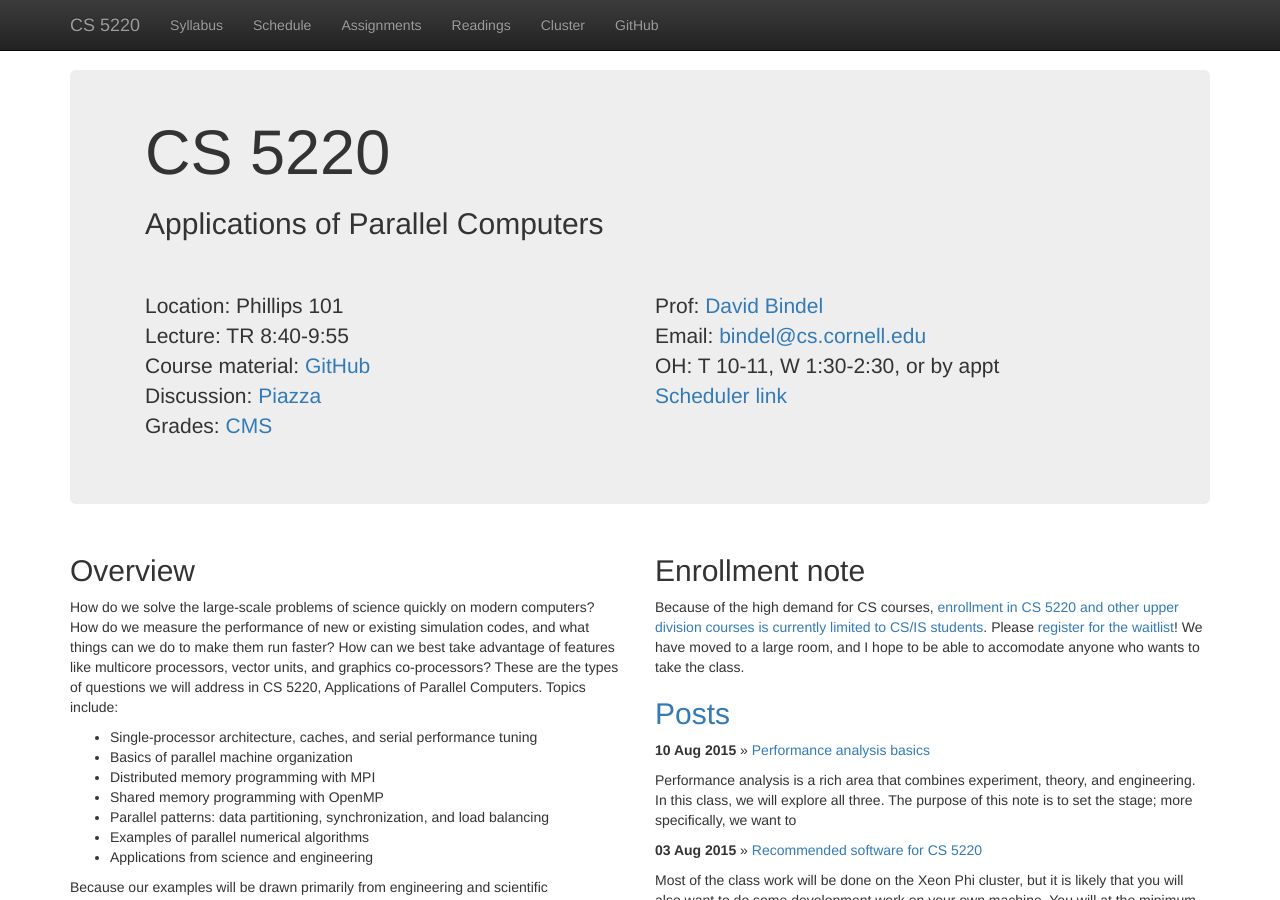
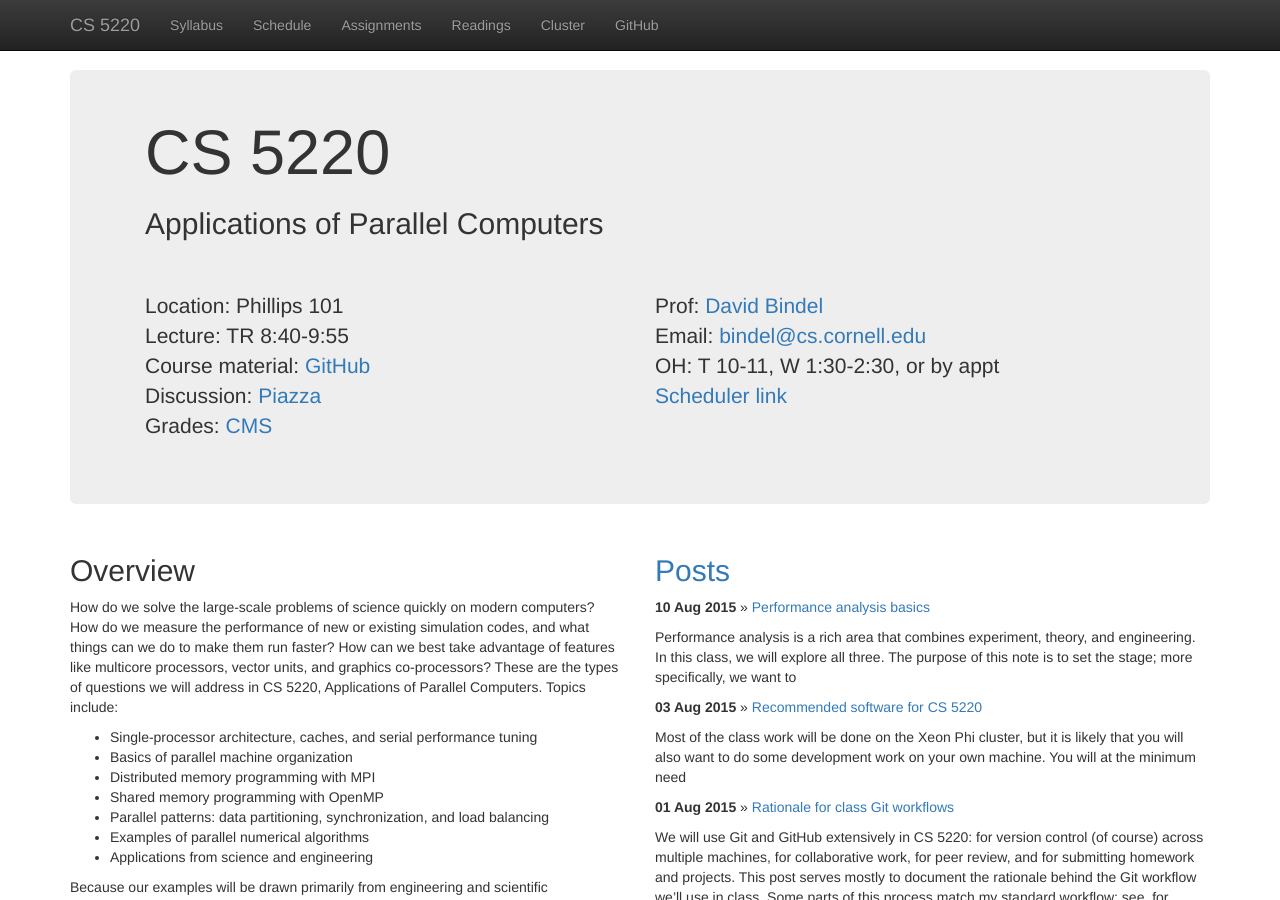
Before and after one commit to cornell-cs5220-f15/cornell-cs5220-f15.github.io, a Jekyll site: the page built from index.html, in a window 1280 px wide and 900 px high. Built offline with Jekyll 4.4.1, drawn with Linux system fonts in a browser that asks for light colours; nearby versions of some CDN libraries.

Commit message:
Removed enrollment note (now that enrollment is open to all).

```diff
--- a/index.html
+++ b/index.html
@@ -50,17 +50,6 @@ layout: top
   </div>
 
   <div class="col-xs-12 col-sm-12 col-md-6 col-lg-6">
-    <h2>Enrollment note</h2>
-    <p>
-      Because of the high demand for CS courses,
-      <a href="http://www.cs.cornell.edu/courseinfo/enrollment">enrollment
-        in CS 5220 and other upper division courses is currently
-        limited to CS/IS students</a>.  Please
-      <a href="https://cornell.qualtrics.com/SE/?SID=SV_1RF9HCq2fxmccXX">register
-        for the waitlist</a>!  We have moved to a large room, and I
-        hope to be able to accomodate anyone who wants to take the class.
-    </p>
-
     <h2><a href="posts.html">Posts</a></h2>
     {% for post in site.posts limit:10 %}
     <p class="hanging-indent">
```
